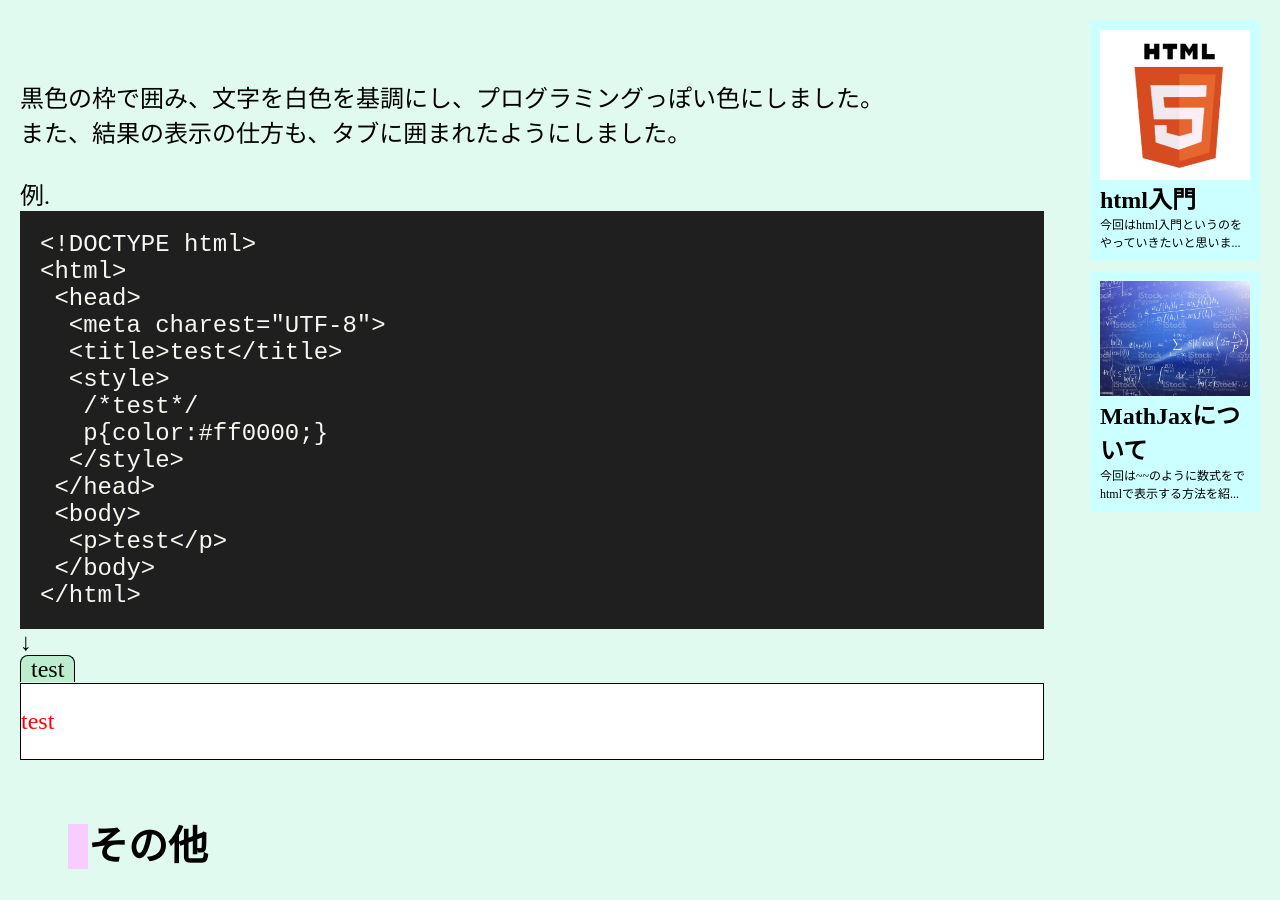
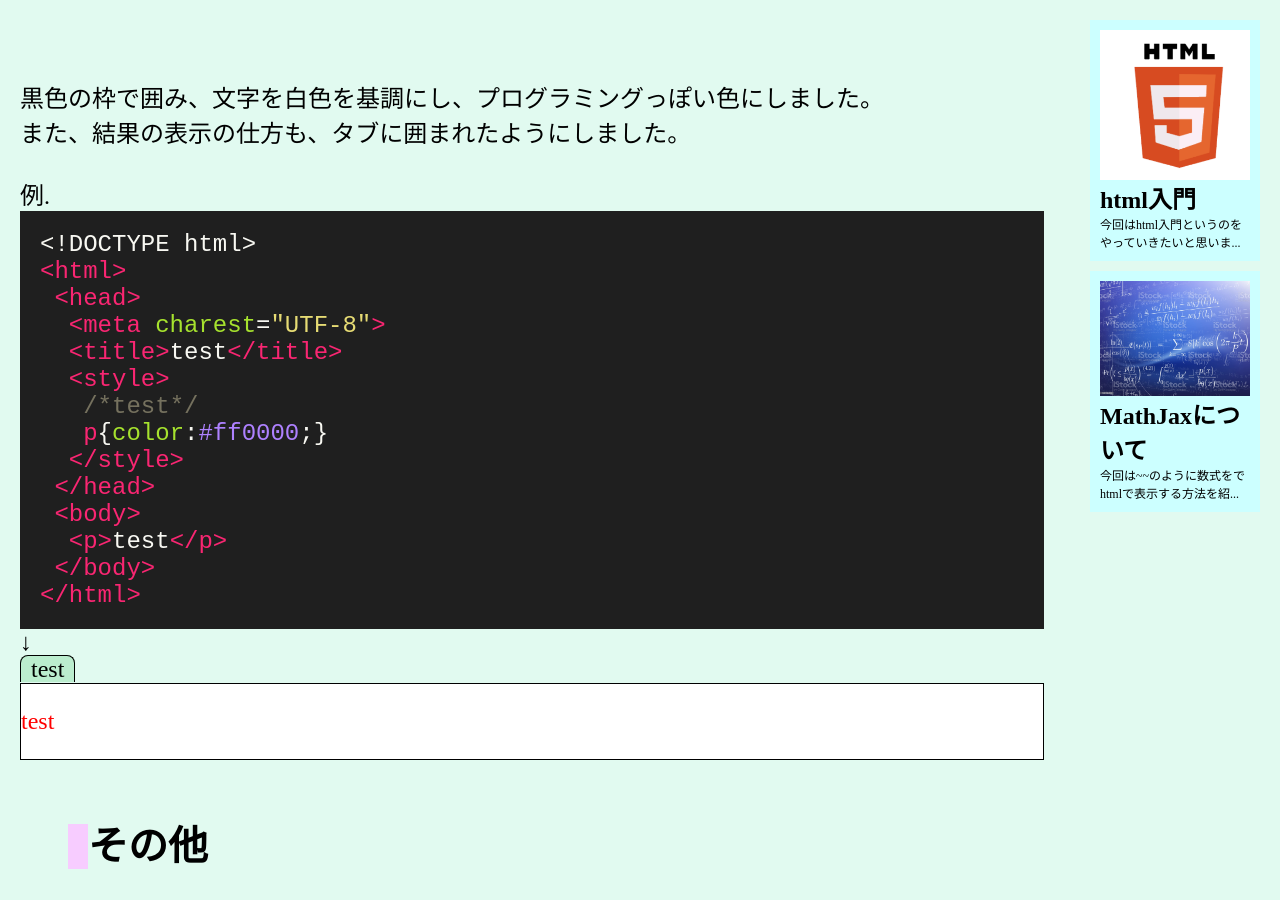
Before and after one commit to tiger-math/yamath, a Jekyll site: the page site/1.html, which Jekyll copies as it is, in a window 1280 px wide and 900 px high, scrolled down 1409 px. Built offline with Jekyll 4.4.1, drawn with Linux system fonts in a browser that asks for light colours.

Commit message:
Update 1.html

```diff
--- a/site/1.html
+++ b/site/1.html
@@ -22,22 +22,20 @@
 
 例.<br>
 <div class="code">
-<code>
 &lt;!DOCTYPE html&gt;<br>
-<span class="r">&lt;html&gt;<br>
+<r>&lt;html&gt;<br>
 &nbsp;&lt;head&gt;<br>
-&nbsp;&nbsp;&lt;meta <span class="lg">charest</span><span class="w">=</span><span class="y">"UTF-8"</span>&gt;<br>
-&nbsp;&nbsp;&lt;title&gt;<span class="w">test</span>&lt;/title&gt;<br>
+&nbsp;&nbsp;&lt;meta <lg>charest</lg><w>=</w><y>"UTF-8"</y>&gt;<br>
+&nbsp;&nbsp;&lt;title&gt;<w>test</w>&lt;/title&gt;<br>
 &nbsp;&nbsp;&lt;style&gt;<br>
-&nbsp;&nbsp;&nbsp;<span class="g">/*test*/</span><br>
-&nbsp;&nbsp;&nbsp;p<span class="w">{<span class="lg">color</span>:<span class="b">#ff0000</span>;}</span><br>
+&nbsp;&nbsp;&nbsp;<g>/*test*/</g><br>
+&nbsp;&nbsp;&nbsp;p<w>{<lg>color</lg>:<bl>#ff0000</bl>;}</w><br>
 &nbsp;&nbsp;&lt;/style&gt;<br>
 &nbsp;&lt;/head&gt;<br>
 &nbsp;&lt;body&gt;<br>
-&nbsp;&nbsp;&lt;p&gt;<span class="w">test</span>&lt;/p&gt;<br>
+&nbsp;&nbsp;&lt;p&gt;<w>test</w>&lt;/p&gt;<br>
 &nbsp;&lt;/body&gt;<br>
-&lt;/html&gt;</span>
-</code>
+&lt;/html&gt;</r>
 </div>
 ↓<br>
  <span class="result-tab">test</span>
```
